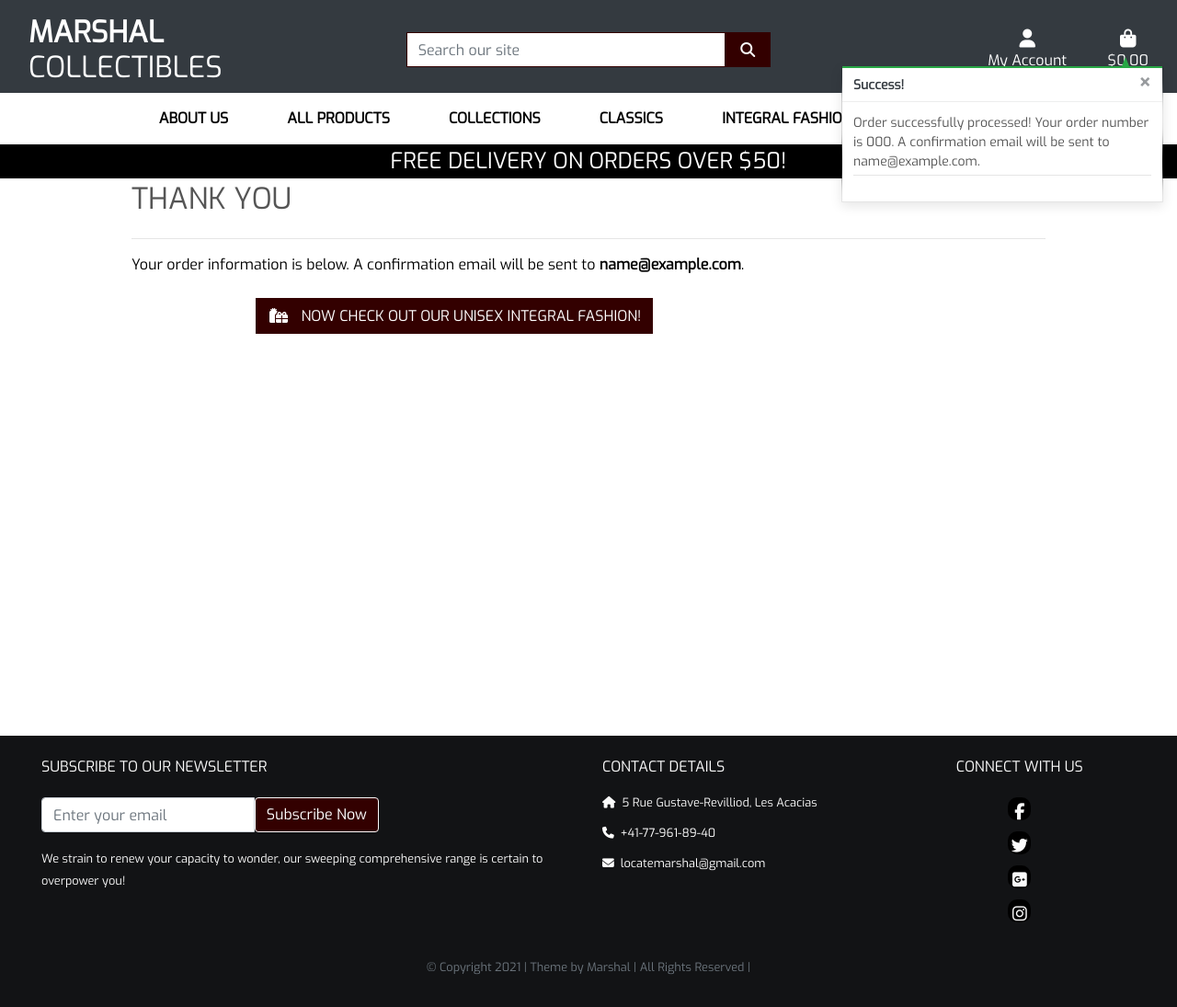
After one commit to Seagather/Marshal-Unisex-Collectibles, a Django app: page /checkout/checkout_success/000 in a window 1280 px wide. The commit adds this page. Shown: the whole page at 92% size. Run offline with Django 3.2, Linux system fonts and the light colour scheme; tables that the repository leaves empty hold one stand-in row (values such as "Sample post"); some libraries are stand-ins or nearby versions.

Commit message:
Added checkout success logic

```diff
--- a/bag/templates/bag/bag.html
+++ b/bag/templates/bag/bag.html
@@ -43,7 +43,7 @@
                                     </td>
                                     <td class="py-3">
                                         <p class="my-0"><strong>{{ item.product.name }}</strong></p>
-                                        <p class="my-0"><strong>Size: </strong>{% if item.product.has_sizes %}{{ item.size|upper }}{% else %}N/A{% endif %}</p>
+                                        <p class="my-0"><strong>Size: </strong>{% if item.product.size_adjustment %}{{ item.size|upper }}{% else %}N/A{% endif %}</p>
                                         <p class="my-0 small text-muted">SKU: {{ item.product.sku|upper }}</p>
                                     </td>
                                     <td class="py-3">
--- a/checkout/__init__.py
+++ b/checkout/__init__.py
@@ -0,0 +1 @@
+default_app_config = 'checkout.apps.CheckoutConfig'
--- a/checkout/models.py
+++ b/checkout/models.py
@@ -34,7 +34,7 @@ class Order(models.Model):
         Update grand total each time a line item is added,
         accounting for delivery costs.
         """
-        self.order_total = self.lineitems.aggregate(Sum('lineitem_total'))['lineitem_total__sum']
+        self.order_total = self.lineitems.aggregate(Sum('lineitem_total'))['lineitem_total__sum'] or 0
         if self.order_total < settings.FREE_DELIVERY_THRESHOLD:
             self.delivery_cost = self.order_total * settings.STANDARD_DELIVERY_PERCENTAGE / 100
         else:
--- a/checkout/signals.py
+++ b/checkout/signals.py
@@ -13,7 +13,7 @@ def update_on_save(sender, instance, created, **kwargs):
 
 
 @receiver(post_delete, sender=OrderLineItem)
-def update_on_save(sender, instance, **kwargs):
+def update_on_delete(sender, instance, **kwargs):
     """
     Update order total on lineitem delete
     """
--- a/checkout/templates/checkout/checkout.html
+++ b/checkout/templates/checkout/checkout.html
@@ -49,7 +49,7 @@
                         </div>
                         <div class="col-7">
                             <p class="my-0"><strong>{{ item.product.name }}</strong></p>
-                            <p class="my-0 small">Size: {% if item.product.has_sizes %}{{ item.size|upper }}{% else %}N/A{% endif %}</p>
+                            <p class="my-0 small">Size: {% if item.product.size_adjustment %}{{ item.size|upper }}{% else %}N/A{% endif %}</p>
                             <p class="my-0 small text-muted">Qty: {{ item.quantity }}</p>
                         </div>
                         <div class="col-3 text-right">
--- /dev/null
+++ b/checkout/templates/checkout/checkout_success.html
@@ -0,0 +1,42 @@
+{% extends "base.html" %}
+{% load static %}
+
+{% block extra_css %}
+    <link rel="stylesheet" href="{% static 'checkout/css/checkout.css' %}">
+{% endblock %}
+
+{% block page_header %}
+    <div class="container header-container">
+        <div class="row">
+            <div class="col"></div>
+        </div>
+    </div>
+{% endblock %}
+
+{% block content %}
+    <div class="overlay"></div>
+    <div class="container">
+        <div class="row">
+            <div class="col">
+                <hr>
+                <h2 class="logo-font mb-4">Thank You</h2>
+                <hr>
+                <p class="text-black">Your order information is below. A confirmation email will be sent to <strong>{{ order.email }}</strong>.</p>
+            </div>
+        </div>
+
+        <div class="row">
+            <div class="col-12 col-lg-7"></div>
+        </div>
+        <div class="row">
+			<div class="col-12 col-lg-7 text-right">
+				<a href="{% url 'products' %}?category=ladies,men,accessories" class="btn btn-black rounded-0 my-2">
+					<span class="icon mr-2">
+						<i class="fas fa-gifts"></i>
+					</span>
+					<span class="text-uppercase">Now check out our unisex integral fashion!</span>
+				</a>
+			</div>
+		</div>
+    </div>
+{% endblock %}
--- a/checkout/urls.py
+++ b/checkout/urls.py
@@ -2,5 +2,8 @@ from django.urls import path
 from . import views
 
 urlpatterns = [
-    path('', views.checkout, name='checkout')
+    path('', views.checkout, name='checkout'),
+    path(
+        'checkout_success/<order_number>',
+        views.checkout_success, name='checkout_success'),
 ]
--- a/checkout/views.py
+++ b/checkout/views.py
@@ -1,9 +1,11 @@
-from django.shortcuts import render, redirect, reverse
+from django.shortcuts import render, redirect, reverse, get_object_or_404
 from django.contrib import messages
+from django.conf import settings
 
 from .forms import OrderForm
+from .models import Order, OrderLineItem
+from products.models import Product
 from bag.contexts import bag_contents
-from django.conf import settings
 
 import stripe
 
@@ -12,31 +14,102 @@ def checkout(request):
     stripe_public_key = settings.STRIPE_PUBLIC_KEY
     stripe_secret_key = settings.STRIPE_SECRET_KEY
 
-    bag = request.session.get('bag', {})
-    if not bag:
-        messages.error(request, "There's nothing in your bag at the moment")
-        return redirect(reverse('products'))
+    if request.method == 'POST':
+        bag = request.session.get('bag', {})
 
-    current_bag = bag_contents(request)
-    total = current_bag['grand_total']
-    stripe_total = round(total * 100)
-    stripe.api_key = stripe_secret_key
-    intent = stripe.PaymentIntent.create(
-        amount=stripe_total,
-        currency=settings.STRIPE_CURRENCY,
-    )
+        form_data = {
+            'full_name': request.POST['full_name'],
+            'email': request.POST['email'],
+            'phone_number': request.POST['phone_number'],
+            'country': request.POST['country'],
+            'postcode': request.POST['postcode'],
+            'town_or_city': request.POST['town_or_city'],
+            'street_address1': request.POST['street_address1'],
+            'street_address2': request.POST['street_address2'],
+            'county': request.POST['county'],
+        }
+        order_form = OrderForm(form_data)
+        if order_form.is_valid():
+            order = order_form.save()
+            for item_id, item_data in bag.items():
+                try:
+                    product = Product.objects.get(id=item_id)
+                    if isinstance(item_data, int):
+                        order_line_item = OrderLineItem(
+                            order=order,
+                            product=product,
+                            quantity=item_data,
+                        )
+                        order_line_item.save()
+                    else:
+                        for size, quantity in item_data['items_by_size'].items():
+                            order_line_item = OrderLineItem(
+                                order=order,
+                                product=product,
+                                quantity=quantity,
+                                product_size=size,
+                            )
+                            order_line_item.save()
+                except Product.DoesNotExist:
+                    messages.error(request, (
+                        "One of the products in your bag wasn't found in our database. "
+                        "Please call us for assistance!")
+                    )
+                    order.delete()
+                    return redirect(reverse('view_bag'))
 
-    order_form = OrderForm()
+            request.session['save_info'] = 'save-info' in request.POST
+            return redirect(reverse('checkout_success', args=[order.order_number]))
+        else:
+            messages.error(request, 'There was an error with your form. \
+                Please double check your information.')
+    else:
+        bag = request.session.get('bag', {})
+        if not bag:
+            messages.error(request, "There's nothing in your bag at the moment")
+            return redirect(reverse('products'))
 
-    if not stripe_public_key:
-        messages.warning(request, 'Stripe public key is missing. \
-            Did you forget to set it in your environment?')
+        current_bag = bag_contents(request)
+        total = current_bag['grand_total']
+        stripe_total = round(total * 100)
+        stripe.api_key = stripe_secret_key
+        intent = stripe.PaymentIntent.create(
+            amount=stripe_total,
+            currency=settings.STRIPE_CURRENCY,
+        )
 
-    template = 'checkout/checkout.html'
+        order_form = OrderForm()
+
+        if not stripe_public_key:
+            messages.warning(request, 'Stripe public key is missing. \
+                Did you forget to set it in your environment?')
+
+        template = 'checkout/checkout.html'
+        context = {
+            'order_form': order_form,
+            'stripe_public_key': stripe_public_key,
+            'client_secret': intent.client_secret,
+        }
+
+        return render(request, template, context)
+
+
+def checkout_success(request, order_number):
+    """
+    Handle successful checkouts
+    """
+    save_info = request.session.get('save_info')
+    order = get_object_or_404(Order, order_number=order_number)
+    messages.success(request, f'Order successfully processed! \
+        Your order number is {order_number}. A confirmation \
+        email will be sent to {order.email}.')
+
+    if 'bag' in request.session:
+        del request.session['bag']
+
+    template = 'checkout/checkout_success.html'
     context = {
-        'order_form': order_form,
-        'stripe_public_key': stripe_public_key,
-        'client_secret': intent.client_secret,
+        'order': order,
     }
 
     return render(request, template, context)
--- a/products/templates/products/product_detail.html
+++ b/products/templates/products/product_detail.html
@@ -51,10 +51,9 @@
                             {% with product.size_adjustment as s %}
                             {% if s %}
                                 <div class="col-12">
-                                    <p><strong>Size:</strong></p>
+                                    <p><strong>Size Adjustment:</strong></p>
                                     <select class="form-control rounded-0 w-50" name="product_size" id="id_product_size">
-                                        <option value="size adjustment">SIZE ADJUSTMENT</option>
-                                        <option value="without size adjustment">WITHOUT SIZE ADJUSTMENT</option>
+                                        <option value="without size adjustment">NO SIZE ADJUSTMENT</option>
                                         <option value="15.00 cm">15.00 CM</option>
                                         <option value="15.50 cm">15.50 CM</option>
                                         <option value="16.00 cm">16.00 CM</option>
```
